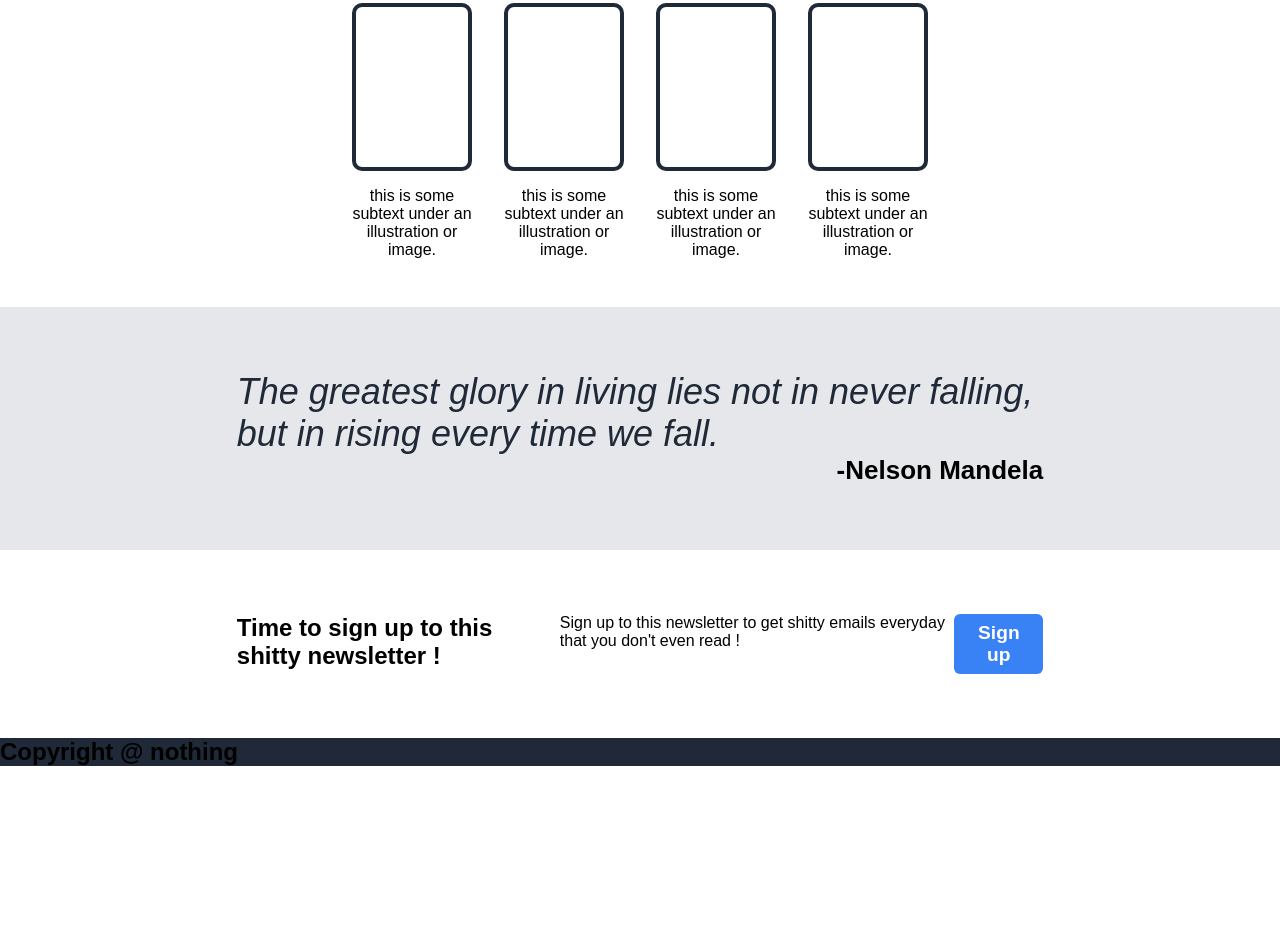
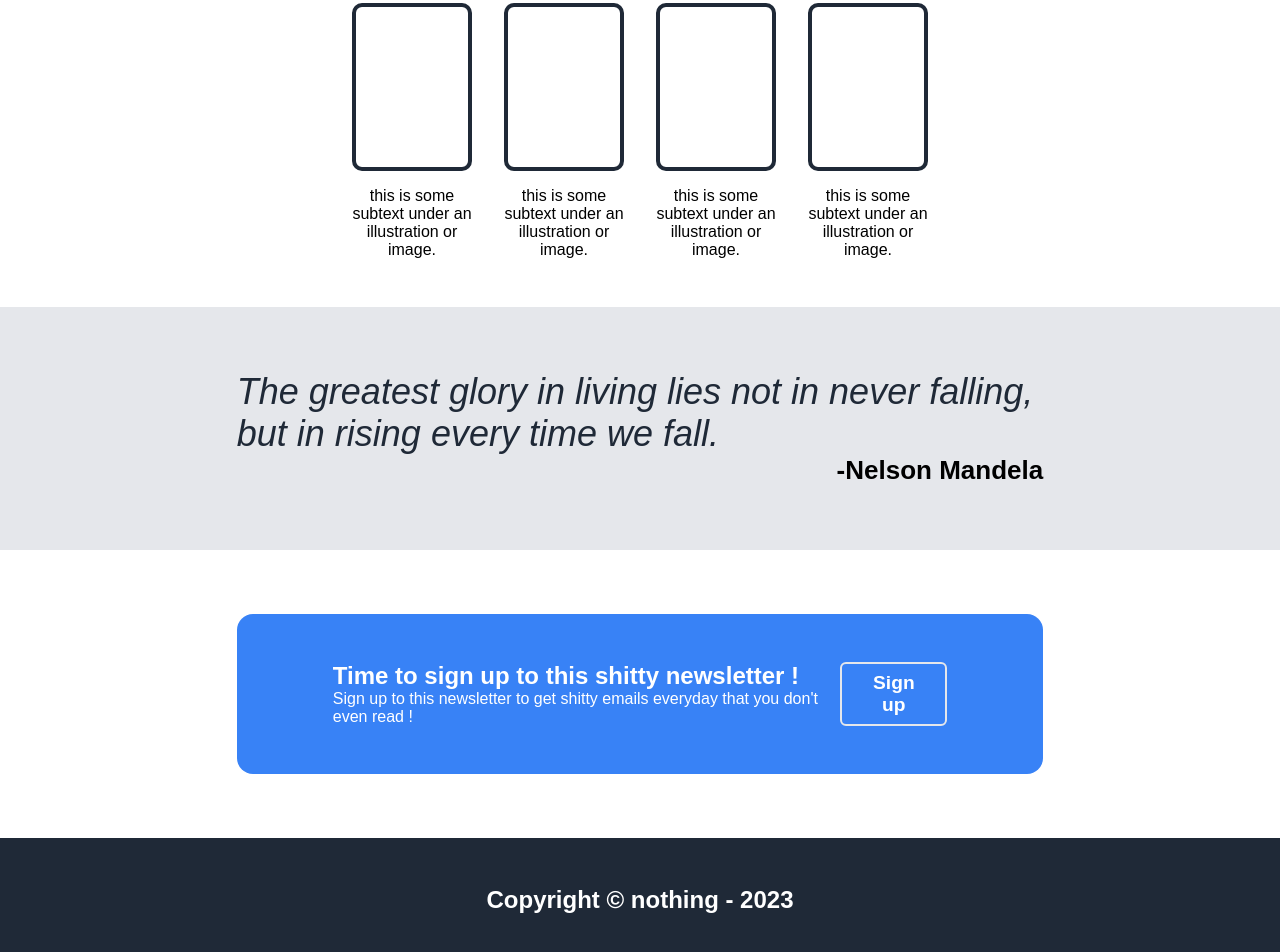
Before and after one commit to diogo-ms/landing-page, a plain HTML site: page index.html in a window 1280 px wide. Shown: the part 579-1531 px from the top of the page. Before the commit the page ends 1345 px from the top, so only its background shows below. Drawn offline with Linux system fonts and the light colour scheme.

Commit message:
finished sign up container and footer

```diff
--- a/index.html
+++ b/index.html
@@ -63,16 +63,18 @@
         </div>
         <div class="signup-container">
             <div class="signup max-width">
-                <h2>Time to sign up to this shitty newsletter !</h2>
-                <p>Sign up to this newsletter to get shitty emails everyday
-                    that you don't even read !
-                </p>
-                <button class="signup-btn">Sign up</button>
+                <div class="signup-wrapper">
+                    <h2>Time to sign up to this shitty newsletter !</h2>
+                    <p>Sign up to this newsletter to get shitty emails everyday
+                        that you don't even read !
+                    </p>
+                </div>
+                <button class="signup-btn btn-light">Sign up</button>
             </div>
         </div>
     </div>
     <div class="footer">
-        <h2>Copyright @ nothing</h2>
+        <h2>Copyright © nothing - 2023</h2>
     </div>
 </body>
 </html>
--- a/style.css
+++ b/style.css
@@ -113,7 +113,17 @@ body {
 
 .signup {
     display: flex;
+    padding: 3em 6em;
+    justify-content: space-between;
+    border-radius: 16px;
+    background-color: #3882f6;
+    color: white;
+}
 
+.footer {
+    padding: 3em;
+    text-align: center;
+    color: white;
 }
 
 img {
@@ -132,6 +142,9 @@ img {
 
     cursor: pointer;
 }
+.btn-light {
+    border: 2px solid #e5e7eb;
+}
 .max-width {
     max-width: 70%;
     margin: 0 auto;
```
